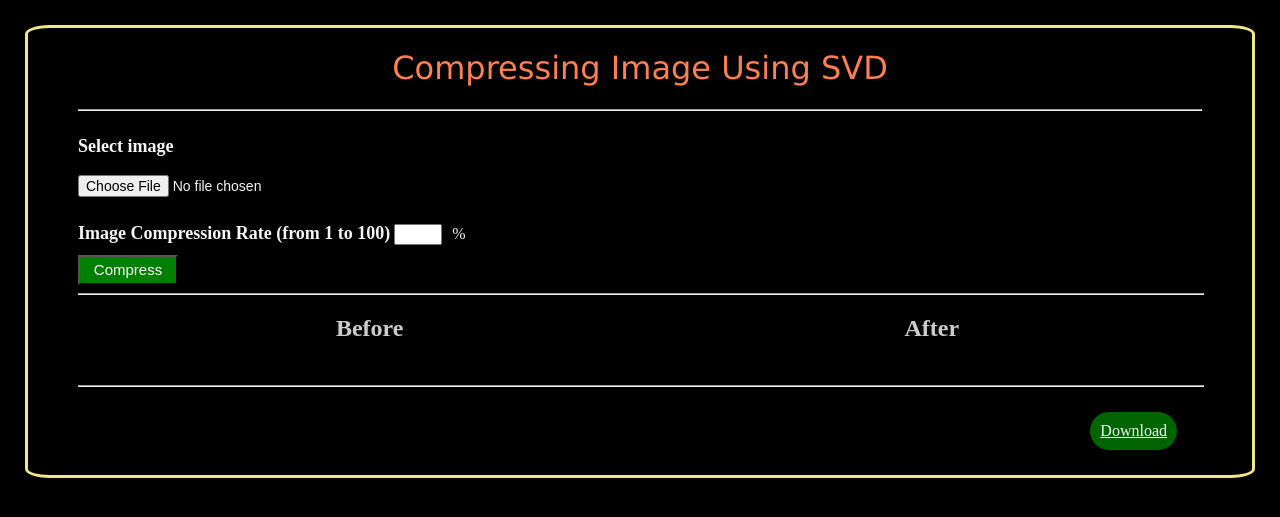
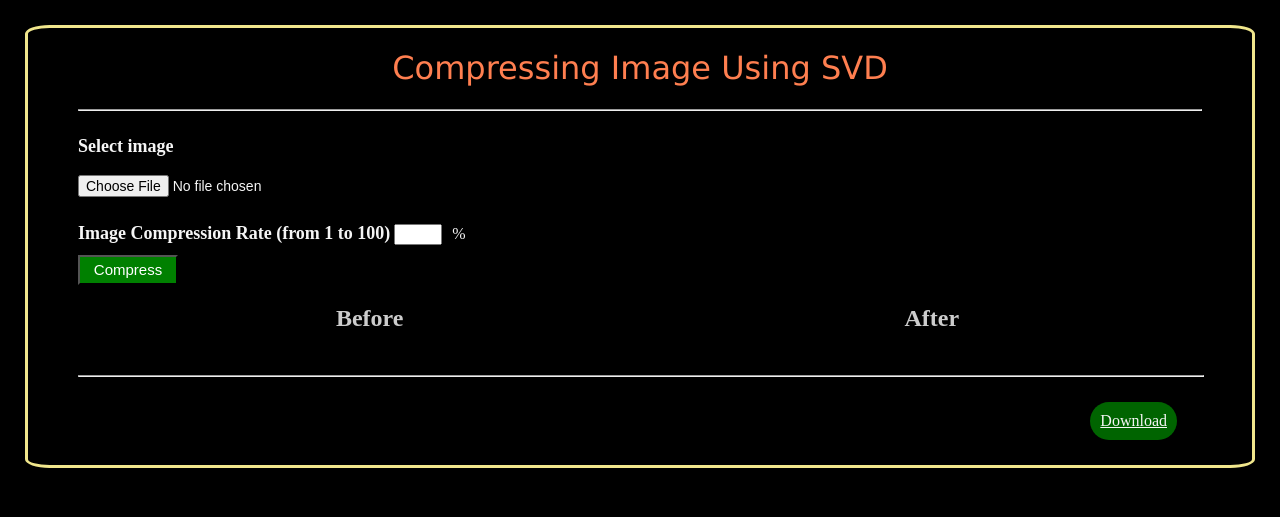
Before and after one commit to HanselTanoto/Algeo02-20046, a Flask app: page / in a window 1280 px wide. Shown: the top 517 px of the page. Run offline with Flask 2, Linux system fonts and the light colour scheme.

Commit message:
nambahin

```diff
--- a/src/templates/web.html
+++ b/src/templates/web.html
@@ -38,7 +38,6 @@
             <div class="Settings">
                 <input class="input" id= "cmprs" type="submit" value="Compress" name="submit" style="width: 100px;height:30px;font-size:15px;text-align:center;">
             </div>
-            <hr style="width: 100%; float: none; margin-bottom: 0px;">
             {% if filename %}
                 <div class="result_data" id="result-data">
                     <p>{{init_size}}</p>
```
